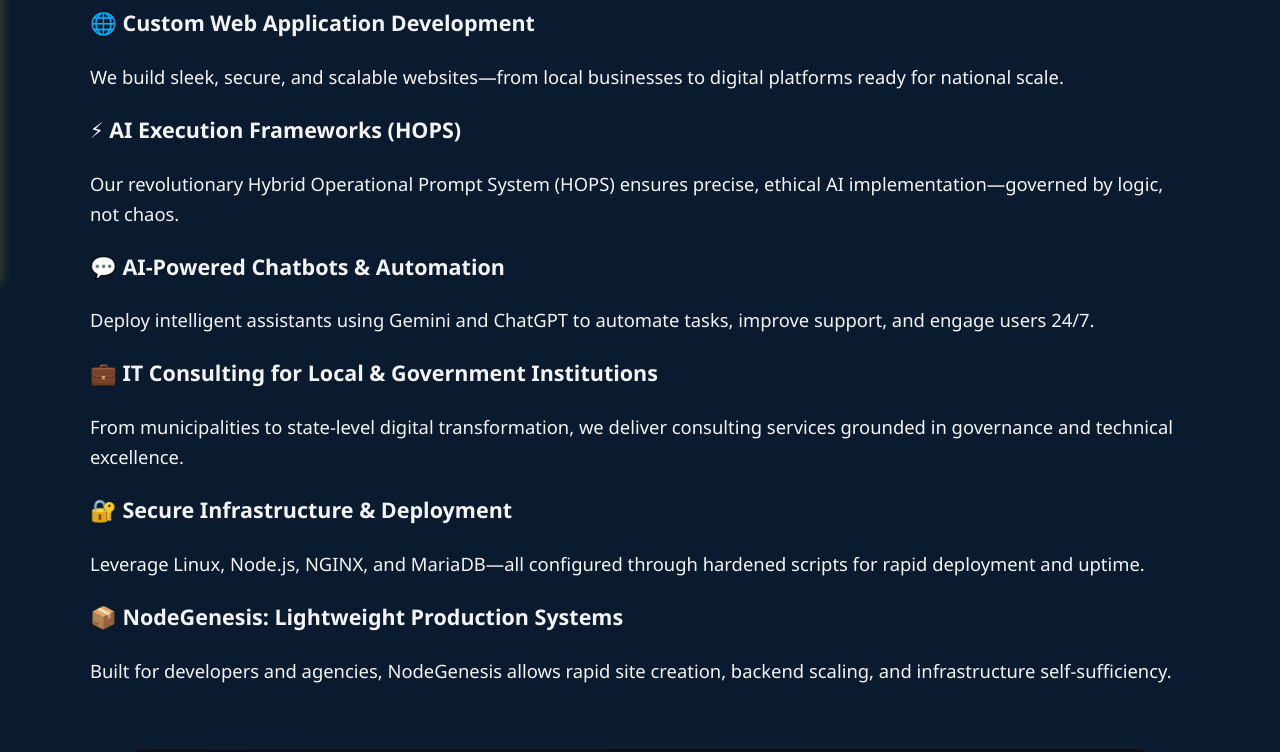
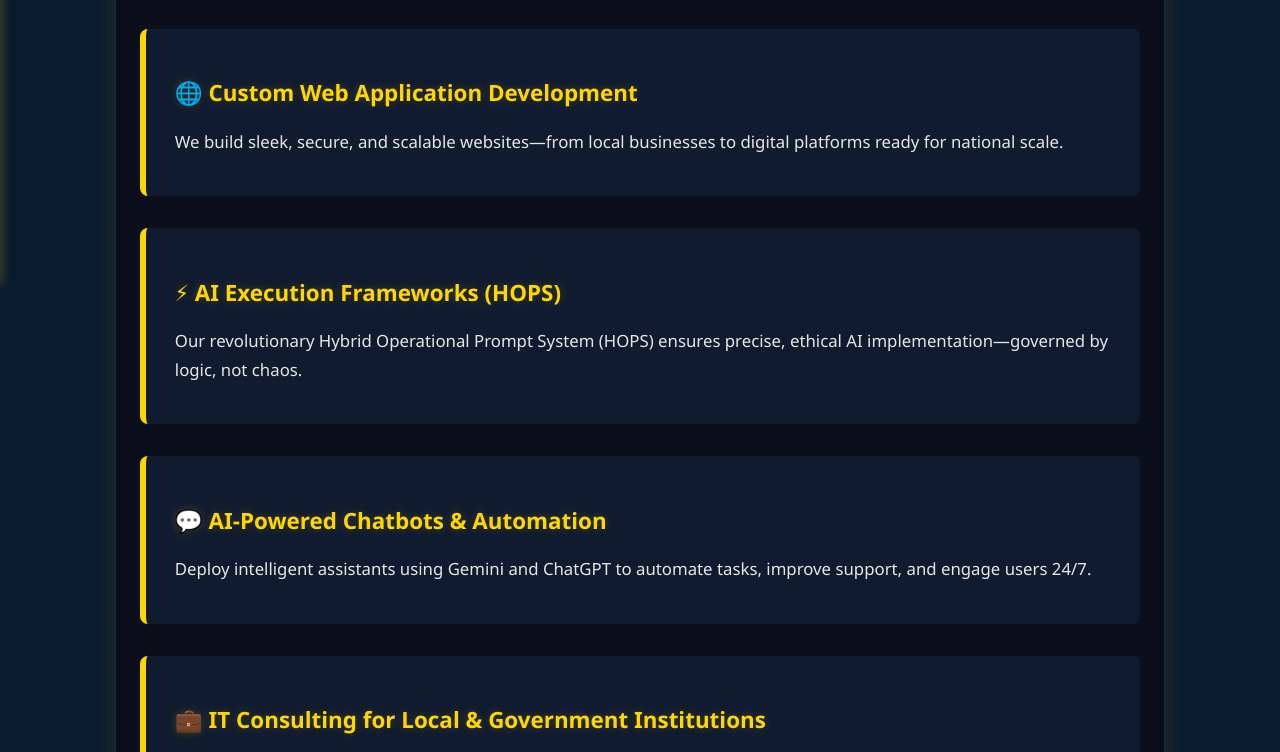
Before and after one commit to xtcedro/Dominguez-Tech-Solutions, a website with bundled scripts: page public/services.html in a window 1280 px wide. Shown: the part 548-1300 px from the top of the page. Built offline with nearby package versions, Linux system fonts and the light colour scheme; no server answers.

Commit message:
Update style.css

```diff
--- a/public/assets/css/style.css
+++ b/public/assets/css/style.css
@@ -2,3 +2,4 @@
 @import url('nav.css');
 @import url('footer.css');
 @import url('about.css');
+@import url('services.css');
```
